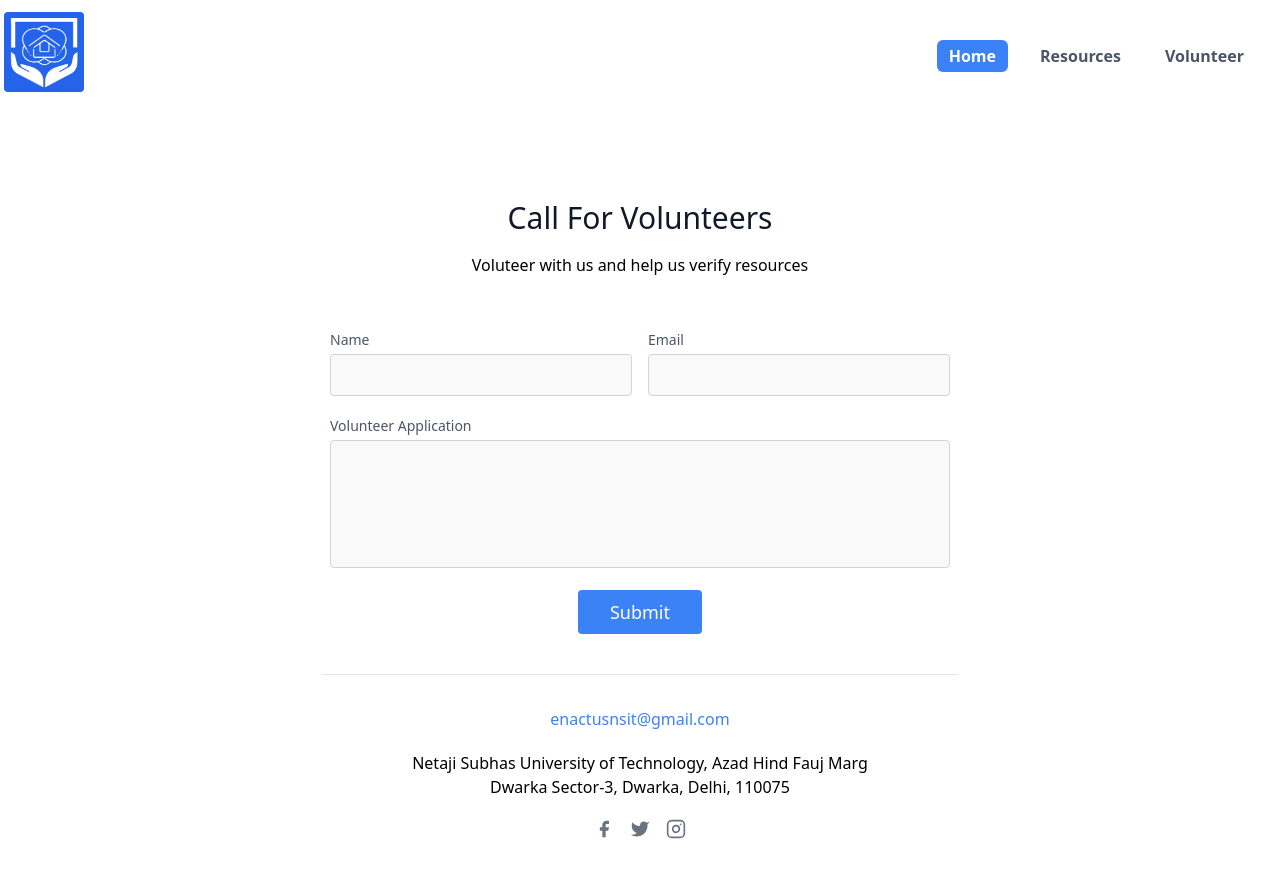
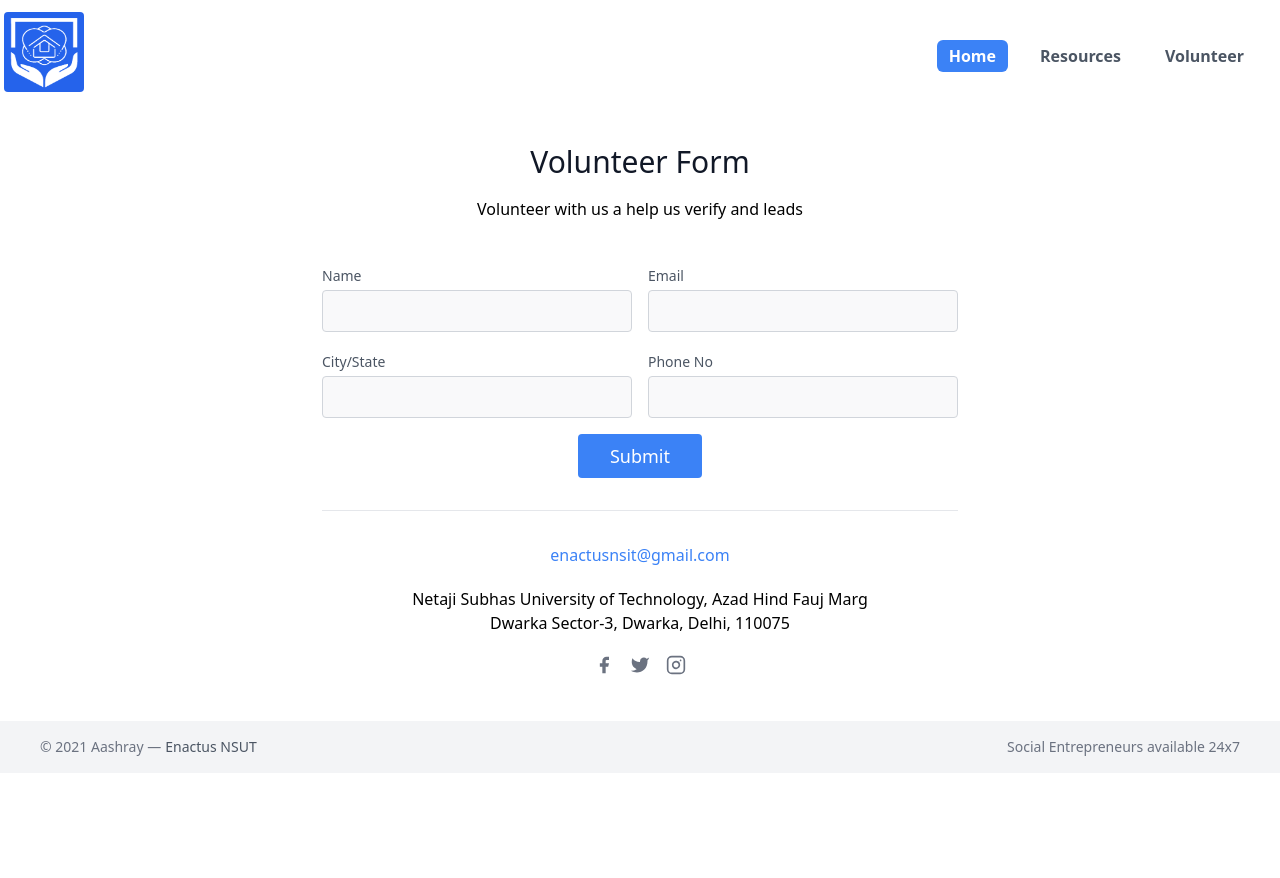
Before and after one commit to samad-yar-khan/covid-resources-client, a React (Create React App) app: page /volunteer in a window 1280 px wide. Shown: the top 878 px of the page. After the commit the page ends 800 px from the top, so only its background shows below. Built offline with nearby package versions, Linux system fonts and the light colour scheme.

Commit message:
Connect Volunter form to Backend

```diff
--- /dev/null
+++ b/src/components/VolunteerForm.js
@@ -0,0 +1,214 @@
+import React from 'react'
+import axios from 'axios'
+
+
+class VolunteerForm extends React.Component{
+
+    constructor(){
+
+        super();
+        this.state = {
+
+            userName : "" ,
+            userEmail : "" ,
+            userPhone :"",
+            userLocation : "",
+            formSubmitted : false
+
+
+        }
+        this.submitForm = this.submitForm.bind(this)
+    }
+
+    handleNameChange = (event)=>{
+        let userName = event.target.value;
+        this.setState({
+            userName :userName
+        })
+
+    }
+    handleEmailChange = (event)=>{
+        let userEmail = event.target.value;
+        this.setState({
+            userEmail :userEmail
+        })
+
+    }
+
+
+    handleLocationChange = (event)=>{
+        let userLocation = event.target.value;
+        this.setState({
+            userLocation :userLocation
+        })
+
+    }
+
+
+    handlePhoneChange = (event)=>{
+        let userPhone = event.target.value;
+        this.setState({
+            userPhone :userPhone
+        })
+
+    }
+
+    resetState = ()=>{
+        this.setState({
+
+            userName : "" ,
+            userEmail : "" ,
+           userLocation:"",
+           userPhone :"",
+            formSubmitted : true
+        })
+
+        setTimeout(()=>{
+            this.setState({
+                formSubmitted:false
+            })
+        },5000);
+    }
+
+    async submitForm(e) {
+        e.preventDefault();
+        const {  userName ,
+                userEmail  ,
+                userLocation ,
+                userPhone } = this.state;
+
+        try {
+
+            const res = await axios ({
+                method : 'POST' ,
+                url : `http://localhost:1337/volunteers`,
+                data : {
+                    "name":userName ,
+                    "email": userEmail,
+                    "phone" : userPhone,
+                    "location" :userLocation
+                }
+              });
+
+              this.resetState();
+
+        } catch (err) {
+            console.log(err);
+        }
+
+        // this.resetState();
+
+
+
+    }
+
+
+
+
+    render(){
+        return (
+
+            <form className= "flex flex-wrap -m-2" >
+                {this.state.formSubmitted &&
+                  <p className ="text-green-300">
+                      Thank you for Contacting Us ! We will be reaching out to you soon !
+                  </p>}
+                <div className="p-2 w-1/2">
+                  <div className="relative">
+                    <label for="name" className="leading-7 text-sm text-gray-600">
+                      Name
+                    </label>
+                    <input
+                        value ={this.state.userName}
+                        required
+                        type="text"
+                        id="name"
+                        name="name"
+                        className="w-full bg-gray-100 bg-opacity-50 rounded border border-gray-300 focus:border-blue-500 focus:bg-white focus:ring-2 focus:ring-blue-200 text-base outline-none text-gray-700 py-1 px-3 leading-8 transition-colors duration-200 ease-in-out"
+                        onChange = {this.handleNameChange}
+                   />
+                  </div>
+                </div>
+                <div className="p-2 w-1/2">
+                  <div className="relative">
+                    <label for="email" className="leading-7 text-sm text-gray-600">
+                      Email
+                    </label>
+                    <input
+                     value ={this.state.userEmail}
+                        required
+                        onChange={this.handleEmailChange}
+                      type="email"
+                      id="email"
+                      name="email"
+                      className="w-full bg-gray-100 bg-opacity-50 rounded border border-gray-300 focus:border-blue-500 focus:bg-white focus:ring-2 focus:ring-blue-200 text-base outline-none text-gray-700 py-1 px-3 leading-8 transition-colors duration-200 ease-in-out"
+                    />
+                  </div>
+                </div>
+
+                <div className="p-2 w-1/2">
+                  <div className="relative">
+                    <label for="location" className="leading-7 text-sm text-gray-600">
+                      City/State
+                    </label>
+                    <input
+                        value ={this.state.userLocation}
+                        required
+                        type="text"
+                        id="location"
+                        name="location"
+                        className="w-full bg-gray-100 bg-opacity-50 rounded border border-gray-300 focus:border-blue-500 focus:bg-white focus:ring-2 focus:ring-blue-200 text-base outline-none text-gray-700 py-1 px-3 leading-8 transition-colors duration-200 ease-in-out"
+                        onChange = {this.handleLocationChange}
+                   />
+                  </div>
+                </div>
+
+                <div className="p-2 w-1/2">
+                  <div className="relative">
+                    <label for="phone" className="leading-7 text-sm text-gray-600">
+                      Phone No
+                    </label>
+                    <input
+                     value ={this.state.userPhone}
+                        required
+                        onChange={this.handlePhoneChange}
+                      type="tel"
+                      id="phone"
+                      name="phone"
+                      className="w-full bg-gray-100 bg-opacity-50 rounded border border-gray-300 focus:border-blue-500 focus:bg-white focus:ring-2 focus:ring-blue-200 text-base outline-none text-gray-700 py-1 px-3 leading-8 transition-colors duration-200 ease-in-out"
+                    />
+                  </div>
+                </div>
+                {/* <div className="p-2 w-1/2">
+                  <div className="relative">
+                    <label for="location" className="leading-7 text-sm text-gray-600">
+                      Location
+                    </label>
+                    <input
+                        required
+                      type="text"
+                      id="location"
+                      name="location"
+                      className="w-full bg-gray-100 bg-opacity-50 rounded border border-gray-300 focus:border-blue-500 focus:bg-white focus:ring-2 focus:ring-blue-200 text-base outline-none text-gray-700 py-1 px-3 leading-8 transition-colors duration-200 ease-in-out"
+                    />
+                  </div>
+                </div> */}
+
+
+                <div className="p-2 w-full">
+                  <button onClick={(e)=>{this.submitForm(e)}}className="flex mx-auto text-white bg-blue-500 border-0 py-2 px-8 focus:outline-none hover:bg-blue-600 rounded text-lg">
+                    Submit
+
+                  </button>
+                </div>
+            </form>
+
+
+
+        );
+    }
+
+
+}
+
+export default VolunteerForm
--- a/src/components/VolunteerPage.js
+++ b/src/components/VolunteerPage.js
@@ -1,4 +1,5 @@
 import React from 'react'
+import VolunteerForm from './VolunteerForm'
 
 
 
@@ -10,6 +11,7 @@ class VolunteerPage extends React.Component {
 
     //method 2 , we bind our functions to this (otherwise their 'this' value wull be uundefined when they are assigned to an event listenr or aany other var)
     // this.increaseQuantity = this.increaseQuantity.bind(this)}
+
   }
 
 
@@ -21,62 +23,22 @@ class VolunteerPage extends React.Component {
     return (
       <div>
 
-       <div className="container px-5 py-24 mx-auto">
+<div className="container px-5 py-10 mx-auto">
           <div className="flex flex-col text-center w-full mb-12">
             <h1 className="sm:text-3xl text-2xl font-medium title-font mb-4 text-gray-900">
-              Call For Volunteers
+              Volunteer Form
             </h1>
             <p className="lg:w-2/3 mx-auto leading-relaxed text-base">
-              Voluteer with us and help us verify resources
+              Volunteer with us a help us verify and leads
             </p>
           </div>
           <div className="lg:w-1/2 md:w-2/3 mx-auto">
             <div className="flex flex-wrap -m-2">
-              <div className="p-2 w-1/2">
-                <div className="relative">
-                  <label for="name" className="leading-7 text-sm text-gray-600">
-                    Name
-                  </label>
-                  <input
-                    type="text"
-                    id="name"
-                    name="name"
-                    className="w-full bg-gray-100 bg-opacity-50 rounded border border-gray-300 focus:border-blue-500 focus:bg-white focus:ring-2 focus:ring-blue-200 text-base outline-none text-gray-700 py-1 px-3 leading-8 transition-colors duration-200 ease-in-out"
-                  />
-                </div>
-              </div>
-              <div className="p-2 w-1/2">
-                <div className="relative">
-                  <label for="email" className="leading-7 text-sm text-gray-600">
-                    Email
-                  </label>
-                  <input
-                    type="email"
-                    id="email"
-                    name="email"
-                    className="w-full bg-gray-100 bg-opacity-50 rounded border border-gray-300 focus:border-blue-500 focus:bg-white focus:ring-2 focus:ring-blue-200 text-base outline-none text-gray-700 py-1 px-3 leading-8 transition-colors duration-200 ease-in-out"
-                  />
-                </div>
-              </div>
-              <div className="p-2 w-full">
-                <div className="relative">
-                  <label for="message" className="leading-7 text-sm text-gray-600">
-                    Volunteer Application
-                  </label>
-                  <textarea
-                    id="message"
-                    name="message"
-                    className="w-full bg-gray-100 bg-opacity-50 rounded border border-gray-300 focus:border-blue-500 focus:bg-white focus:ring-2 focus:ring-blue-200 h-32 text-base outline-none text-gray-700 py-1 px-3 resize-none leading-6 transition-colors duration-200 ease-in-out"
-                  ></textarea>
-                </div>
-              </div>
-              <div className="p-2 w-full">
-                <button className="flex mx-auto text-white bg-blue-500 border-0 py-2 px-8 focus:outline-none hover:bg-blue-600 rounded text-lg">
-                  Submit
-                </button>
-              </div>
+
+              <VolunteerForm />
+
               <div className="p-2 w-full pt-8 mt-8 border-t border-gray-200 text-center">
-              <a href="mailto:enactusnsit@gmail.com" target="_blank" className="text-blue-500">enactusnsit@gmail.com</a>
+                <a href="mailto:enactusnsit@gmail.com" target="_blank" className="text-blue-500">enactusnsit@gmail.com</a>
                 <p className="leading-normal my-5">
                   Netaji Subhas University of Technology, Azad Hind Fauj Marg
                   <br />
@@ -133,6 +95,24 @@ class VolunteerPage extends React.Component {
             </div>
           </div>
         </div>
+        <div className="bg-gray-100">
+          <div className="container mx-auto py-4 px-10 flex flex-wrap flex-col sm:flex-row">
+            <p className="text-gray-500 text-sm text-center sm:text-left">
+              © 2021 Aashray —
+              <a
+                href="https://enactusnsut.com/"
+                className="text-gray-600 ml-1"
+                target="_blank"
+                rel="noopener noreferrer"
+              >
+                Enactus NSUT
+              </a>
+            </p>
+            <span className="sm:ml-auto sm:mt-0 mt-2 sm:w-auto w-full sm:text-left text-center text-gray-500 text-sm">
+            Social Entrepreneurs available 24x7
+            </span>
+          </div>
+        </div>
     </div>
     );
   }
```
